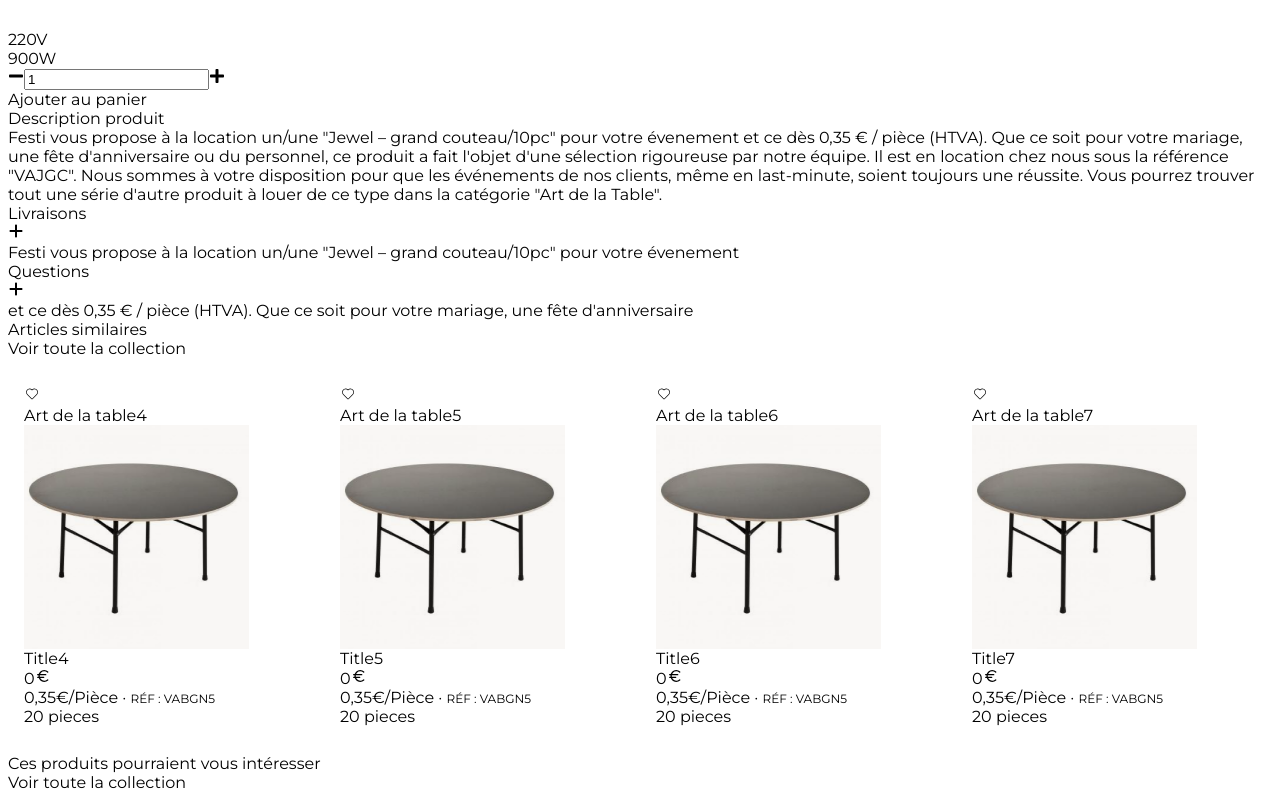
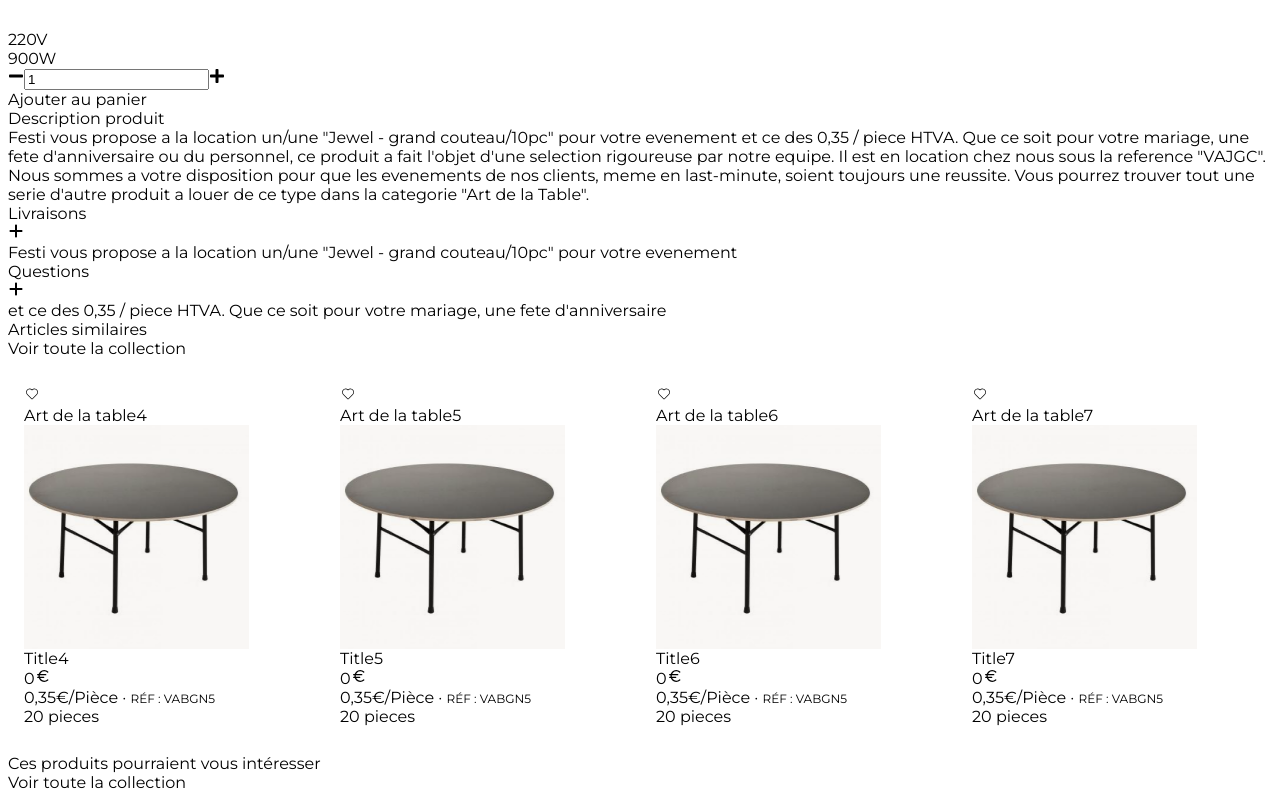
Before and after one commit to Aadil1129/welfare-project, a Next.js app: page / in a window 1280 px wide. Shown: the part 1926-2718 px from the top of the page. Built offline with nearby package versions, Linux system fonts and the light colour scheme.

Commit message:
resolbe build error

```diff
--- a/components/CommonComponents/card.js
+++ b/components/CommonComponents/card.js
@@ -6,7 +6,7 @@ import { FaMinus } from "react-icons/fa";
 import { FaPlus } from "react-icons/fa";
 import { LuEuro } from "react-icons/lu";
 
-export default function CommonCard({ cardData, index, type }) {
+export default function CommonCard({ cardData, type }) {
   const [isHovered, setIsHovered] = useState(false);
   const [cardCount, setCardCount] = useState(0);
   const [isSelected, setIsSelected] = useState(false);
@@ -40,7 +40,6 @@ export default function CommonCard({ cardData, index, type }) {
   return (
     <div
       className="card-container"
-      key={index}
       style={{ width: type === "interested" ? "100%" : "auto" }}
       onMouseEnter={() => setIsHovered(true)}
       onMouseLeave={() => setIsHovered(false)}
--- a/components/HomeComponents/machineDescriptoin.js
+++ b/components/HomeComponents/machineDescriptoin.js
@@ -16,12 +16,12 @@ export default function MachineDescription() {
       <div className="machinDescription-text">
         <div className="machinDescription-heading">Description produit</div>
         <div className="machinDescription-desc">
-          Festi vous propose à la location un/une "Jewel – grand couteau/10pc" pour votre évenement
-          et ce dès 0,35 € / pièce (HTVA). Que ce soit pour votre mariage, une fête d'anniversaire
-          ou du personnel, ce produit a fait l'objet d'une sélection rigoureuse par notre équipe. Il
-          est en location chez nous sous la référence "VAJGC". Nous sommes à votre disposition pour
-          que les événements de nos clients, même en last-minute, soient toujours une réussite. Vous
-          pourrez trouver tout une série d'autre produit à louer de ce type dans la catégorie "Art
+          Festi vous propose a la location un/une "Jewel - grand couteau/10pc" pour votre evenement
+          et ce des 0,35 / piece HTVA. Que ce soit pour votre mariage, une fete d'anniversaire ou du
+          personnel, ce produit a fait l'objet d'une selection rigoureuse par notre equipe. Il est
+          en location chez nous sous la reference "VAJGC". Nous sommes a votre disposition pour que
+          les evenements de nos clients, meme en last-minute, soient toujours une reussite. Vous
+          pourrez trouver tout une serie d'autre produit a louer de ce type dans la categorie "Art
           de la Table".
         </div>
       </div>
@@ -38,8 +38,8 @@ export default function MachineDescription() {
           <div
             className={isSelected ? "description-todo-box-more-shaw" : "description-todo-box-more"}
           >
-            Festi vous propose à la location un/une "Jewel – grand couteau/10pc" pour votre
-            évenement
+            Festi vous propose a la location un/une "Jewel - grand couteau/10pc" pour votre
+            evenement
           </div>
         </div>
         <div className="description-todo-box" onClick={toggleHeart1}>
@@ -56,7 +56,7 @@ export default function MachineDescription() {
               isSelected1 ? "description-todo-box-more-shaw1" : "description-todo-box-more1"
             }
           >
-            et ce dès 0,35 € / pièce (HTVA). Que ce soit pour votre mariage, une fête d'anniversaire
+            et ce des 0,35 / piece HTVA. Que ce soit pour votre mariage, une fete d'anniversaire
           </div>
         </div>
       </div>
--- a/components/InterestedPoduct/index.js
+++ b/components/InterestedPoduct/index.js
@@ -12,7 +12,7 @@ export default function InterestedProduct() {
       </div>
       <div className="interested-card">
         {ThreeCardShaw?.map((value, index) => (
-          <CommonCard cardData={value} index={index} type="interested" />
+          <CommonCard key={index} cardData={value} type="interested" />
         ))}
       </div>
     </div>
--- a/components/TakeCareEverything/index.js
+++ b/components/TakeCareEverything/index.js
@@ -39,7 +39,7 @@ export default function TakeCareEverything() {
     <div className="takecare-main">
       <div className="takecare-top">
         <div className="takecare-heading">
-          On s’occupe de <span style={{ color: "#5CD2DD", fontWeight: "bold" }}>tout</span>
+          On s'occupe de <span style={{ color: "#5CD2DD", fontWeight: "bold" }}>tout</span>
         </div>
         <div className="takecare-desc">
           Office ipsum you must be muted. It meeting commitment busy pain.
@@ -70,8 +70,8 @@ export default function TakeCareEverything() {
             <div className="takecare-service-image-last">
               <Image src={Bus} alt="tray" />
             </div>
-            <div className="takecare-service-heading">Transport & Enlèvement</div>
-            <div className="takecare-service-desc">On s’occupe de tout.</div>
+            <div className="takecare-service-heading">Transport & Enlevement</div>
+            <div className="takecare-service-desc">On s'occupe de tout.</div>
           </div>
         </div>
       </div>
@@ -79,7 +79,7 @@ export default function TakeCareEverything() {
         <Image src={Frame} alt="frame" className="takecare-frame" />
         <div className="takecare-frame-detail">
           <div className="takecare-frame-detail-heading">
-            S’inscrire & économiser <span style={{ color: "#5CD2DD" }}>10%</span>
+            S'inscrire & economiser <span style={{ color: "#5CD2DD" }}>10%</span>
           </div>
           <div className="takecare-frame-detail-desc">
             Office ipsum you must be muted. Synergize helicopter prioritize anyway job due harvest
```
